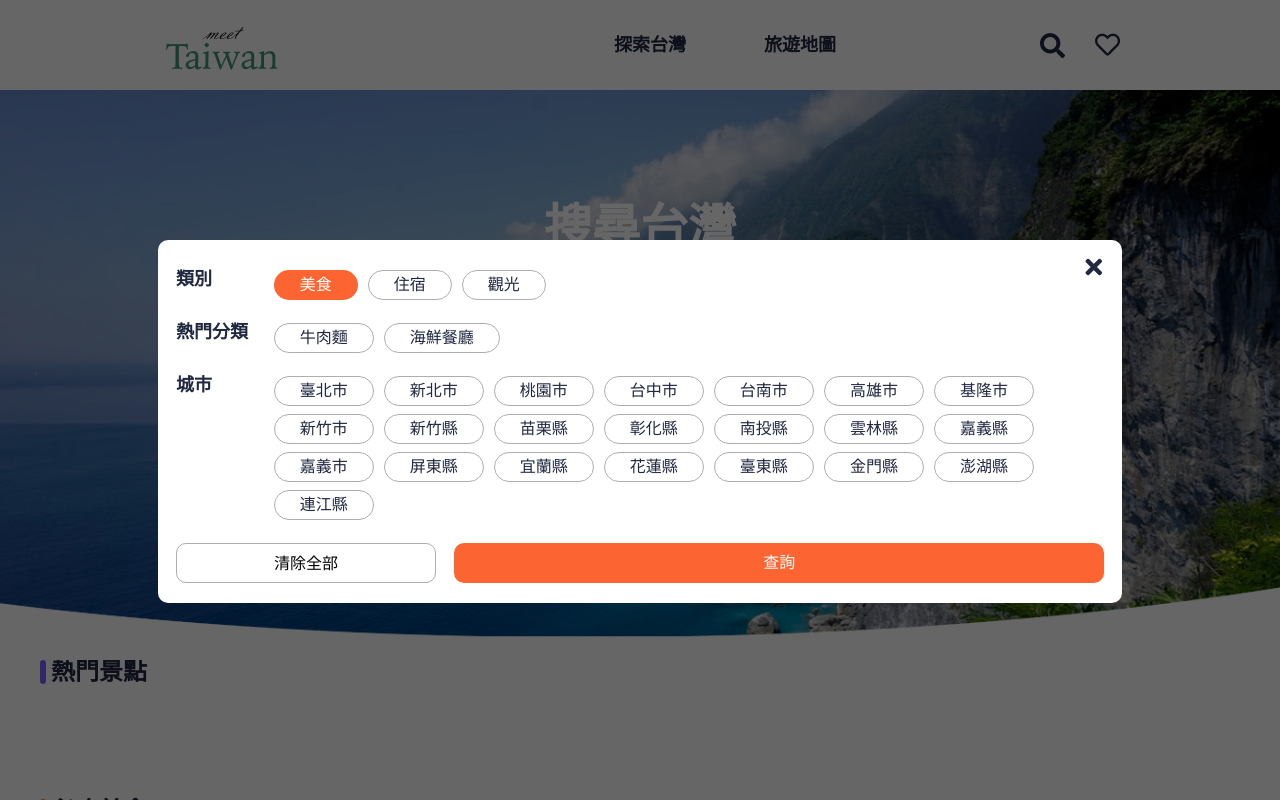
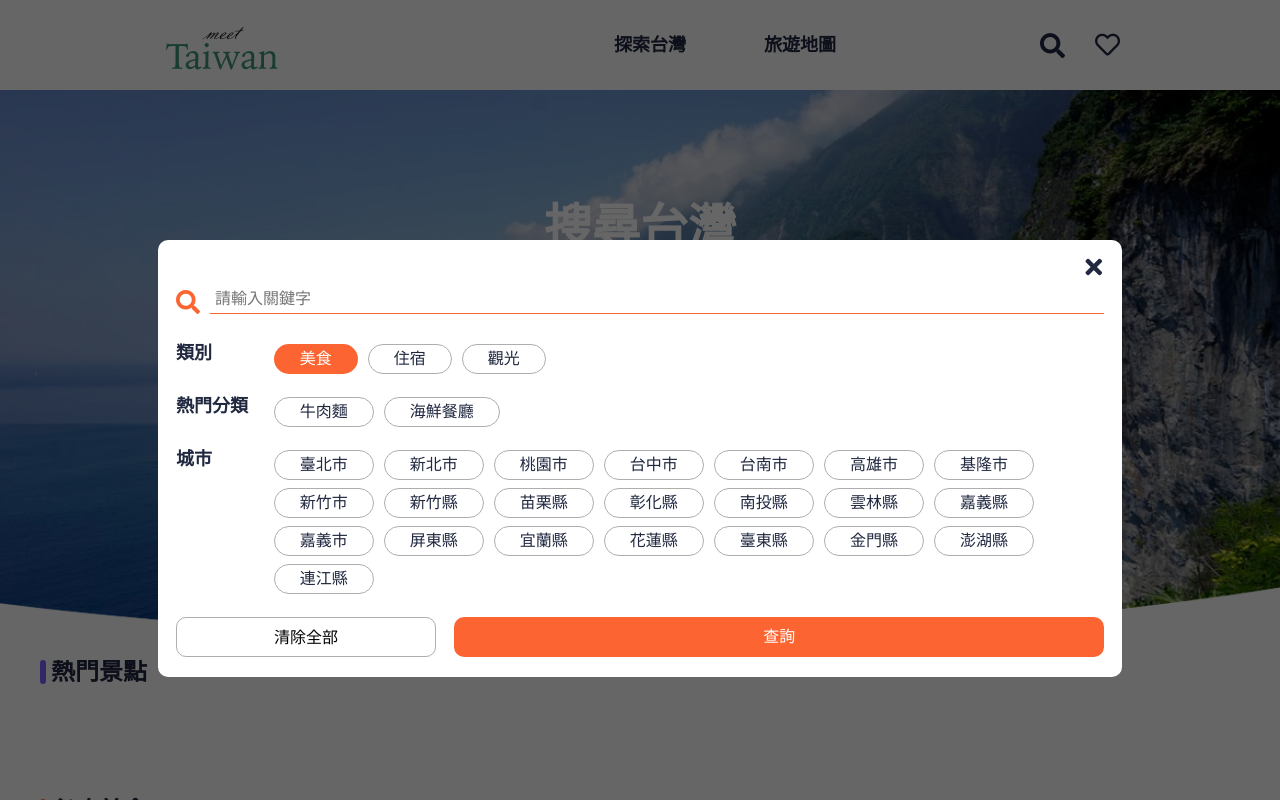
Before and after one commit to sihyun-user/TheF2E_w1, a Vue app: page /search in a window 1280 px wide. Both pictures are taken after a click on the button "進階搜尋". Shown: the top 800 px of the page. Built offline with nearby package versions, Linux system fonts and the light colour scheme.

Commit message:
update search

```diff
--- a/src/assets/scss/main.scss
+++ b/src/assets/scss/main.scss
@@ -13,3 +13,4 @@
 @import 'pages/home';
 @import 'pages/scene';
 @import 'pages/search';
+@import 'pages/story';
--- a/src/assets/scss/pages/_search.scss
+++ b/src/assets/scss/pages/_search.scss
@@ -154,7 +154,7 @@
     &__content {
       width: 1200px;
       max-width: 100%;
-      height: 100%;
+      height: 55vh;
       margin: 0 auto;
       position: relative;
 
@@ -357,6 +357,24 @@
       position: relative;
     }
 
+    &__keyword {
+      margin: 20px 0 30px;
+      display: flex;
+
+      & i {
+        color: $color-orange;
+        font-size: 24px;
+        margin-right: 10px;
+      }
+
+      & input {
+        width: 100%;
+        font-size: 16px;
+        border-bottom: 1px solid $color-orange;
+        padding: 0 0 5px 5px;
+      }
+    }
+
     &__wrap {
       display: flex;
       align-items: flex-start;
--- /dev/null
+++ b/src/assets/scss/pages/_story.scss
@@ -0,0 +1 @@
+.story {}
--- a/src/components/SearchFilter.vue
+++ b/src/components/SearchFilter.vue
@@ -1,6 +1,10 @@
 <template>
   <div v-show="show" class="filter">
     <div class="filter__content">
+      <div class="filter__keyword">
+        <i class="fas fa-search"></i>
+        <input type="text" placeholder="請輸入關鍵字" v-model="keyword"/>
+      </div>
       <div class="filter__type filter__wrap">
         <h2 class="filter__title">類別</h2>
         <div class="filter__items">
@@ -49,19 +53,22 @@ export default {
     const filterType = ref('restaurant')
     const filterHot = ref([])
     const filterCity = ref('')
+    const keyword = ref('')
     const show = ref(true)
 
     function claerFilter() {
       filterType.value = 'restaurant'
       filterHot.value = []
       filterCity.value = ''
+      keyword.value = ''
     }
 
     function submitFilter() {
       const updatedFilters = {
         type: filterType.value,
         hot: filterHot.value,
-        city: filterCity.value
+        city: filterCity.value,
+        keyword: keyword.value
       }
 
       context.emit('update-filter', updatedFilters)
@@ -78,6 +85,7 @@ export default {
       filterType,
       filterHot,
       filterCity,
+      keyword,
       show,
       claerFilter,
       submitFilter,
--- a/src/components/searchResults.vue
+++ b/src/components/searchResults.vue
@@ -29,7 +29,7 @@
         <p v-if="selected.length == 0" class="results__error">沒有搜尋到任何東西，請再重新搜尋</p>
       </div>
     </div>
-    <div class="results__pages">
+    <div class="results__pages" v-if="selected.length != 0">
       <div class="results__pages-btn results__pages-lastOff">
         <button class="results__pages-btn--gray" v-if="curPage == 1">
           <i class="fas fa-angle-double-left"></i>
@@ -48,7 +48,7 @@
         </button>
       </div>
 
-      <ul class="results__pages--other">
+      <ul class="results__pages--other" v-if="numPages < 9">
         <li
         v-for="(num, index) in numPages"
         :key="index"
@@ -57,7 +57,7 @@
         >
         {{ num }}</li>
       </ul>
-      <ul class="results__pages--other">
+      <ul class="results__pages--other" v-else>
         <li
         v-for="num in 3"
         :key="num"
@@ -70,18 +70,11 @@
         <li
         v-for="(num, index) in 3"
         :key="num"
-        :class="{ curPageStyle: num == curPage }"
-        @click="changePage(num)"
+        :class="{ curPageStyle: curPage == numPages + (index - 2) }"
+        @click="changePage(numPages + (index - 2))"
         >
-        {{ num }} - {{ index }}
+        {{ numPages + (index - 2) }}
         </li>
-        <!-- <li
-        :class="{ curPageStyle: num == curPage }"
-        @click="changePage(numPages - 2)">
-        {{ numPages - 2 }}
-        </li>
-        <li @click="changePage(numPages - 1)">{{ numPages - 1 }}</li>
-        <li @click="changePage(numPages)">{{ numPages }}</li> -->
       </ul>
 
       <div class="results__pages-btn results__pages-next">
@@ -106,7 +99,6 @@
 </template>
 <script>
 import { computed, ref, toRefs, watch } from 'vue'
-// import { createStore } from 'vuex'
 import { RES_PER_PAGE } from "../config.js"
 import CardItem from '../components/CardItem.vue'
 export default {
@@ -115,7 +107,6 @@ export default {
     CardItem,
   },
   setup(props) {
-    // const store = createStore()
     const resultsPerPage = RES_PER_PAGE
     const { selected, type } = toRefs(props)
     const selectedType = ref('restaurant')
@@ -123,7 +114,6 @@ export default {
     const pageResults = ref(null)
 
     const numPages = computed(() => Math.ceil(selected.value.length / resultsPerPage))
-    // const pageResults = computed(() => store.dispatch('setPageResults'))
 
     function goto(val) {
       curPage.value += val
--- a/src/pages/Search.vue
+++ b/src/pages/Search.vue
@@ -80,7 +80,7 @@
 </template>
 
 <script>
-import { ref, computed, watch } from 'vue'
+import { ref, computed } from 'vue'
 import { useStore } from 'vuex';
 import CardItem from '../components/CardItem.vue'
 import searchResults from '../components/searchResults.vue'
@@ -157,7 +157,7 @@ export default {
     }
 
     async function submitForm() {
-      await goSearch(50)
+      await goSearch(20)
       selectedCity.value = null
       enteredSearchTerm.value = ''
     }
@@ -165,11 +165,9 @@ export default {
     function updatedFilters(val) {
       selectedType.value = val.type
       selectedCity.value = val.city
+      enteredSearchTerm.value = val.keyword
+      submitForm()
     }
-
-    watch(selectedCity, () =>{
-      goSearch()
-    })
 
     function handleShow() {
       show.value = true
--- /dev/null
+++ b/src/pages/Story.vue
@@ -0,0 +1,5 @@
+<template>
+  <section class="story">
+
+  </section>
+</template>
--- a/src/router.js
+++ b/src/router.js
@@ -3,6 +3,7 @@ import { createRouter, createWebHistory } from "vue-router";
 import Home from './pages/Home.vue'
 import Attractions from './pages/Attractions.vue'
 import Search from './pages/Search.vue'
+import Story from './pages/Story.vue'
 
 const router = createRouter({
   history: createWebHistory(),
@@ -11,6 +12,7 @@ const router = createRouter({
     { path: '/home', component: Home },
     { path: '/scene', component: Attractions },
     { path: '/search', component: Search },
+    { path: '/story', component: Story },
   ]
 })
 
```
Also changed, not shown: 11 other files (tests, documents, lock files or other folders).
